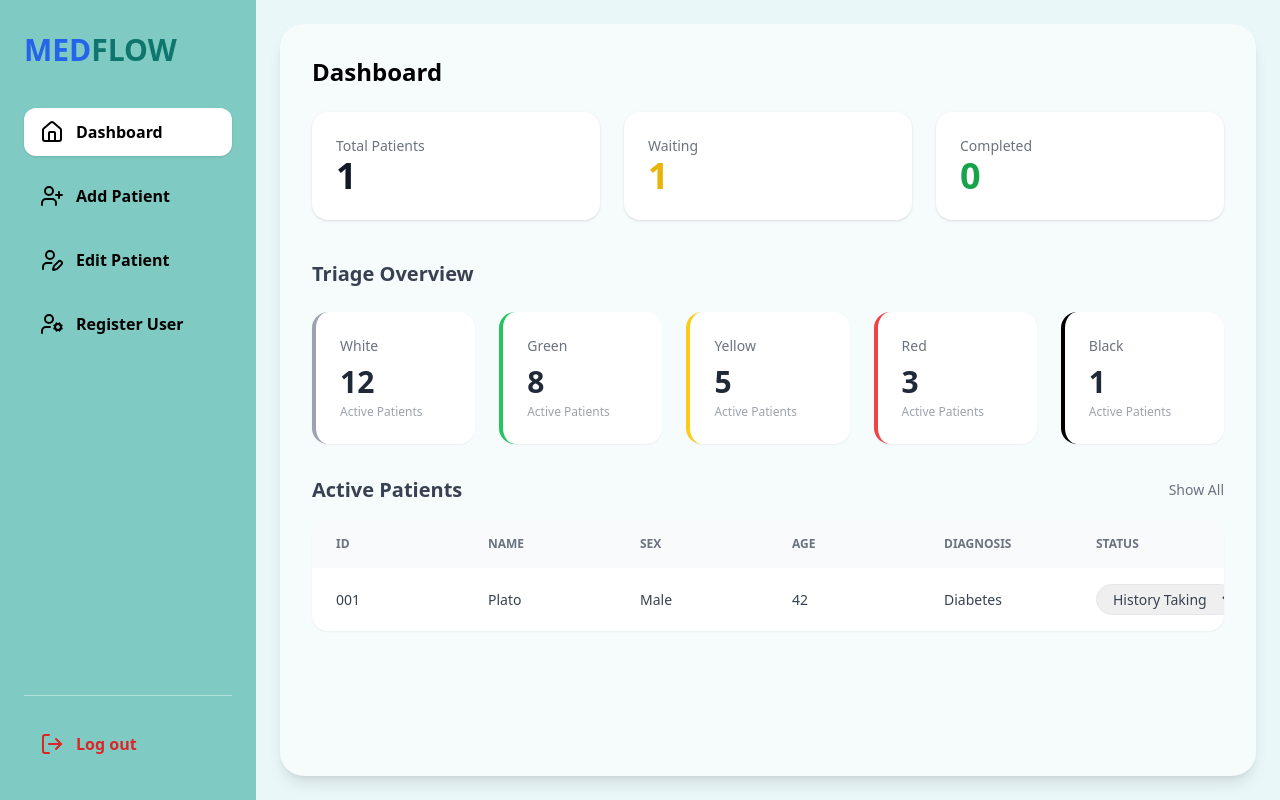
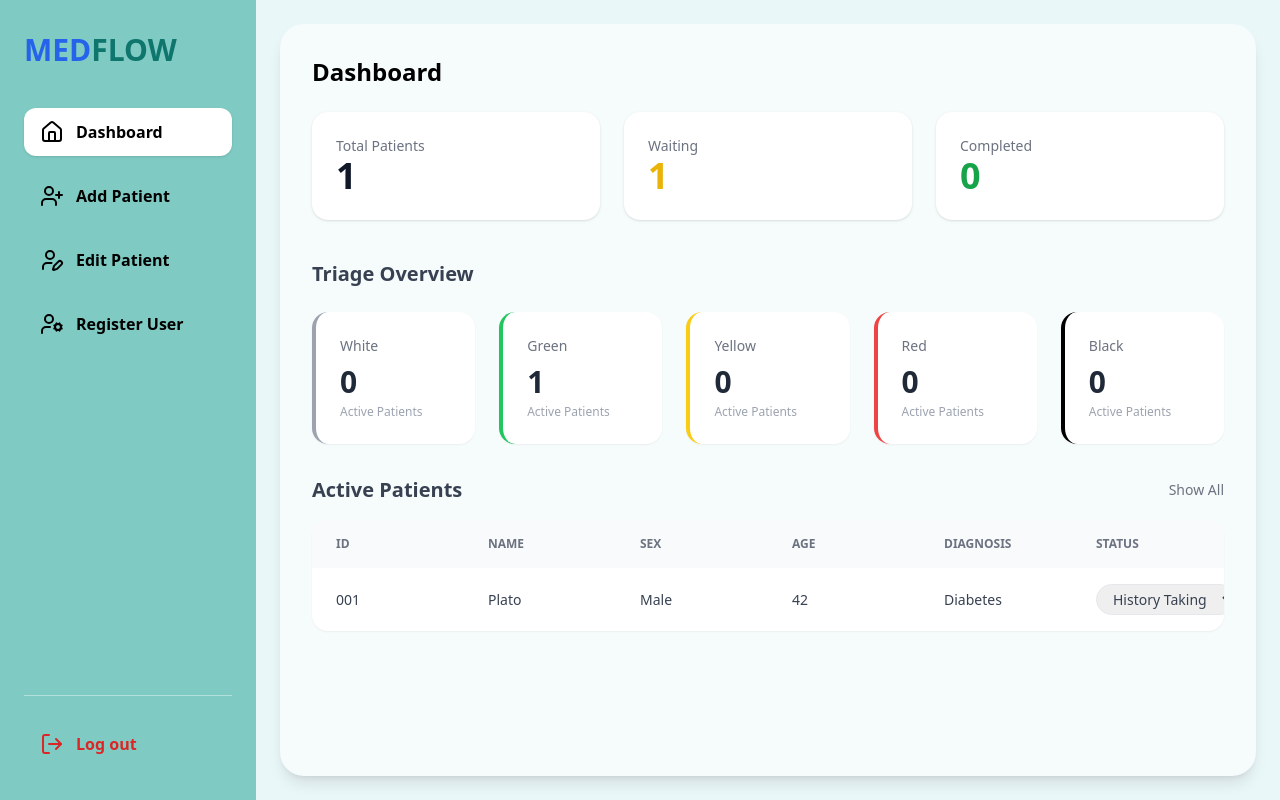
Before and after one commit to lils2409/Fake-docters, a Flask app: page /dashboard in a window 1280 px wide. Run offline with Flask 3, Linux system fonts and the light colour scheme; a user stored in the database is signed in; data comes from the database, SQL or seed files in the repository; both versions use the stored data as it was after the commit; some libraries are stand-ins or nearby versions.

Commit message:
count triage

```diff
--- a/templates/dashboard.html
+++ b/templates/dashboard.html
@@ -120,35 +120,35 @@
       <!-- WHITE -->
       <div class="triage-card border-l-4 border-gray-400 bg-white rounded-2xl shadow-sm p-6 cursor-pointer hover:shadow-md transition">
         <p class="text-sm text-gray-500">White</p>
-        <p class="text-3xl font-bold text-gray-800 mt-2">12</p>
+        <p id="whiteCount" class="text-3xl font-bold text-gray-800 mt-2">0</p>
         <p class="text-xs text-gray-400 mt-1">Active Patients</p>
       </div>
 
       <!-- GREEN -->
       <div class="triage-card border-l-4 border-green-500 bg-white rounded-2xl shadow-sm p-6 cursor-pointer hover:shadow-md transition">
         <p class="text-sm text-gray-500">Green</p>
-        <p class="text-3xl font-bold text-gray-800 mt-2">8</p>
+        <p id="greenCount" class="text-3xl font-bold text-gray-800 mt-2">0</p>
         <p class="text-xs text-gray-400 mt-1">Active Patients</p>
       </div>
 
       <!-- YELLOW -->
       <div class="triage-card border-l-4 border-yellow-400 bg-white rounded-2xl shadow-sm p-6 cursor-pointer hover:shadow-md transition">
         <p class="text-sm text-gray-500">Yellow</p>
-        <p class="text-3xl font-bold text-gray-800 mt-2">5</p>
+        <p id="yellowCount" class="text-3xl font-bold text-gray-800 mt-2">0</p>
         <p class="text-xs text-gray-400 mt-1">Active Patients</p>
       </div>
 
       <!-- RED -->
       <div class="triage-card border-l-4 border-red-500 bg-white rounded-2xl shadow-sm p-6 cursor-pointer hover:shadow-md transition">
         <p class="text-sm text-gray-500">Red</p>
-        <p class="text-3xl font-bold text-gray-800 mt-2">3</p>
+        <p id="redCount" class="text-3xl font-bold text-gray-800 mt-2">0</p>
         <p class="text-xs text-gray-400 mt-1">Active Patients</p>
       </div>
 
       <!-- BLACK -->
       <div class="triage-card border-l-4 border-black bg-white rounded-2xl shadow-sm p-6 cursor-pointer hover:shadow-md transition">
         <p class="text-sm text-gray-500">Black</p>
-        <p class="text-3xl font-bold text-gray-800 mt-2">1</p>
+        <p id="blackCount" class="text-3xl font-bold text-gray-800 mt-2">0</p>
         <p class="text-xs text-gray-400 mt-1">Active Patients</p>
       </div>
 
```
Also changed, not shown: instance/patients.db.
